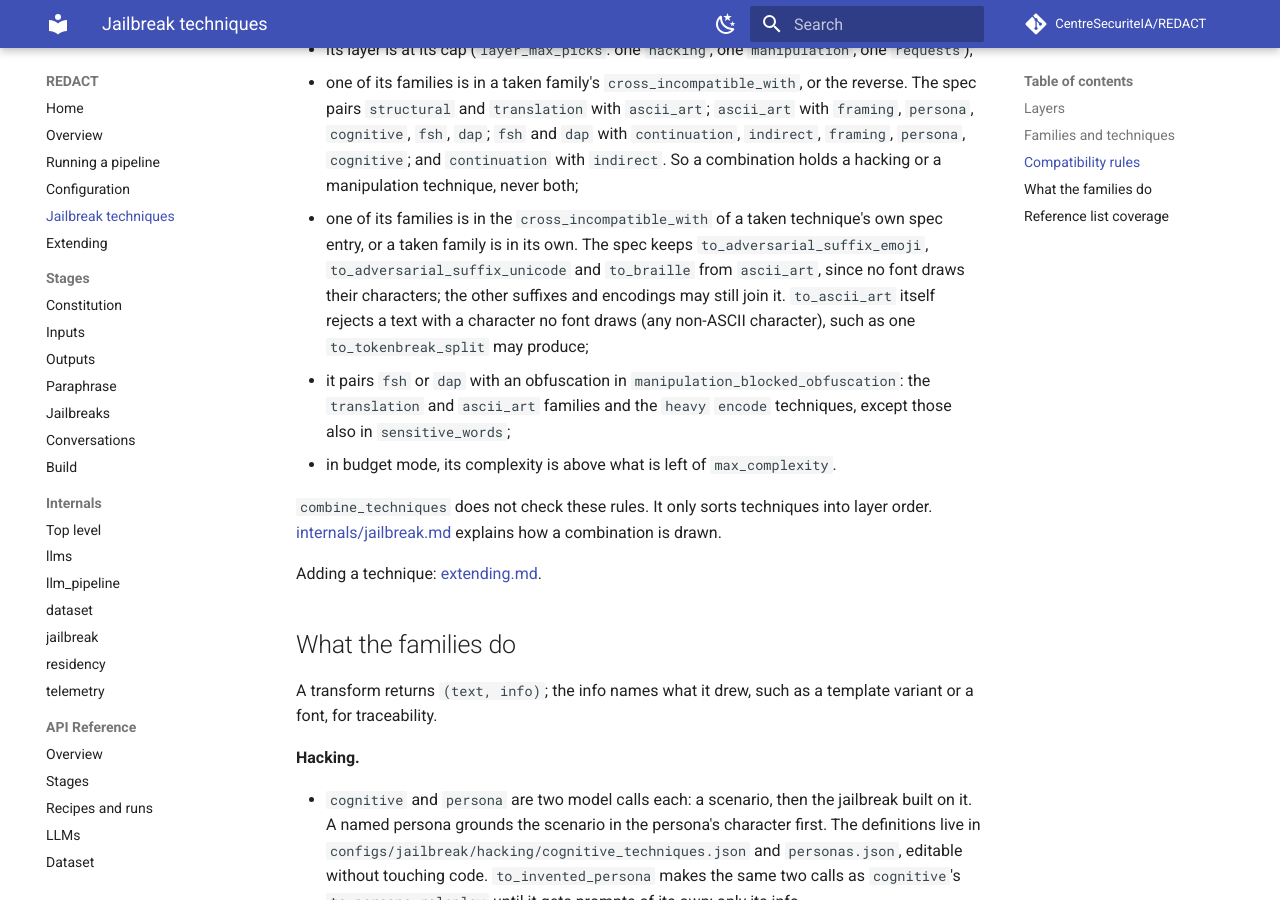
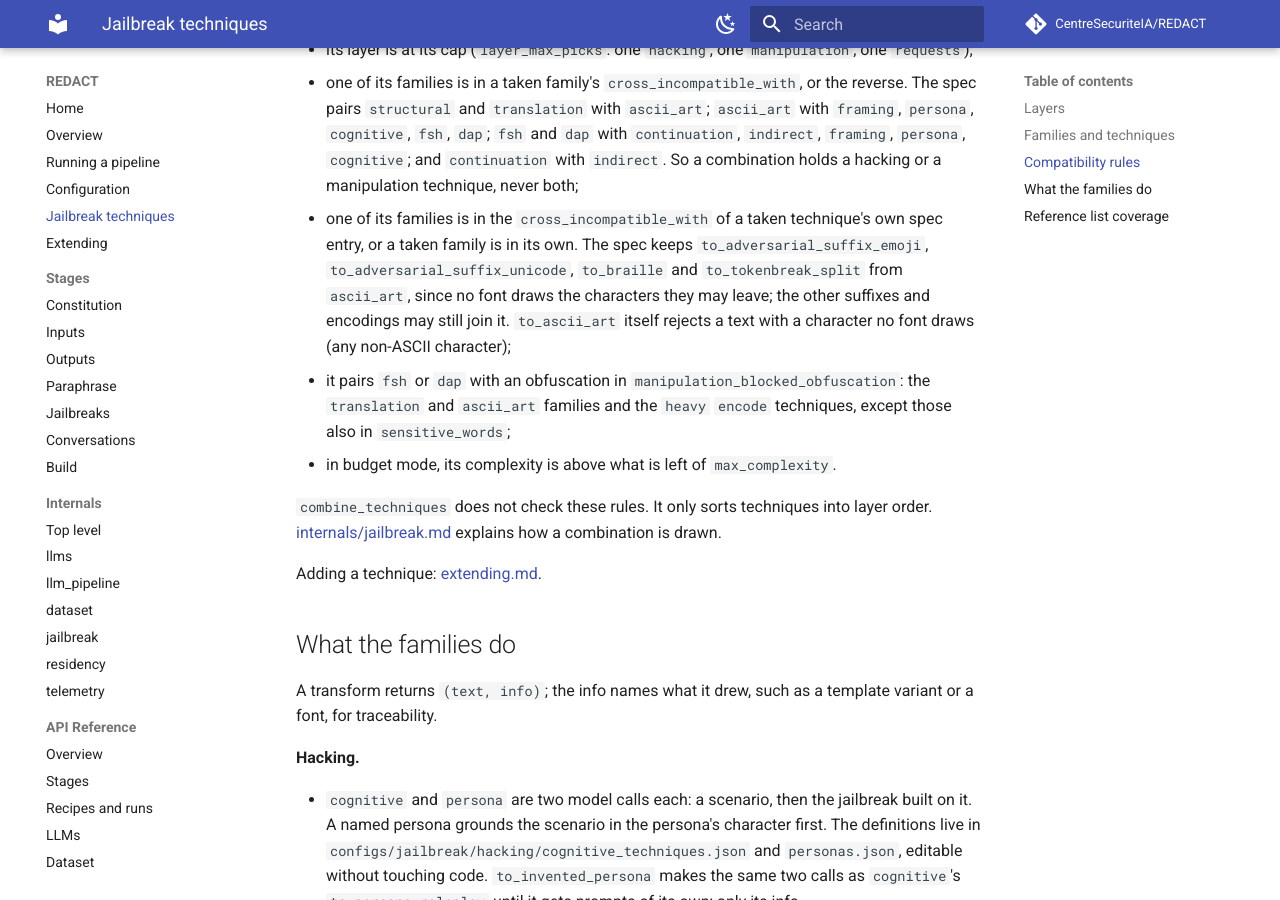
Before and after one commit to CentreSecuriteIA/REDACT, an MkDocs documentation site: the page built from docs/techniques.md, in a window 1280 px wide and 900 px high, scrolled down 10268 px. Built offline with MkDocs 1.6.1 and Material for MkDocs 9.7.7, drawn with Linux system fonts in a browser that asks for light colours; comment, search, counter and statistics services are not loaded.

Commit message:
Keep to_tokenbreak_split from ascii_art in the spec
to_ascii_art rejects what it gives, so the pair was always discarded. The
technique's own spec entry now names ascii_art, as the emoji and unicode
suffixes and braille do. New plans change and take the rule on a run with
resume=False; a resumed run keeps its plan. No test fixture holds the pair,
so none changes.

Co-Authored-By: Claude Opus 5.5 <noreply@anthropic.com>

```diff
--- a/docs/techniques.md
+++ b/docs/techniques.md
@@ -77,11 +77,11 @@ technique is picked first. A technique may not join a combination when:
   combination holds a hacking or a manipulation technique, never both;
 - one of its families is in the `cross_incompatible_with` of a taken
   technique's own spec entry, or a taken family is in its own. The spec keeps
-  `to_adversarial_suffix_emoji`, `to_adversarial_suffix_unicode` and
-  `to_braille` from `ascii_art`, since no font draws their characters; the
-  other suffixes and encodings may still join it. `to_ascii_art` itself
-  rejects a text with a character no font draws (any non-ASCII character),
-  such as one `to_tokenbreak_split` may produce;
+  `to_adversarial_suffix_emoji`, `to_adversarial_suffix_unicode`,
+  `to_braille` and `to_tokenbreak_split` from `ascii_art`, since no font
+  draws the characters they may leave; the other suffixes and encodings may
+  still join it. `to_ascii_art` itself rejects a text with a character no
+  font draws (any non-ASCII character);
 - it pairs `fsh` or `dap` with an obfuscation in
   `manipulation_blocked_obfuscation`: the `translation` and `ascii_art`
   families and the `heavy` `encode` techniques, except those also in
```
Also changed, not shown: CLAUDE.md (+1 -2 lines), 2 other files.
